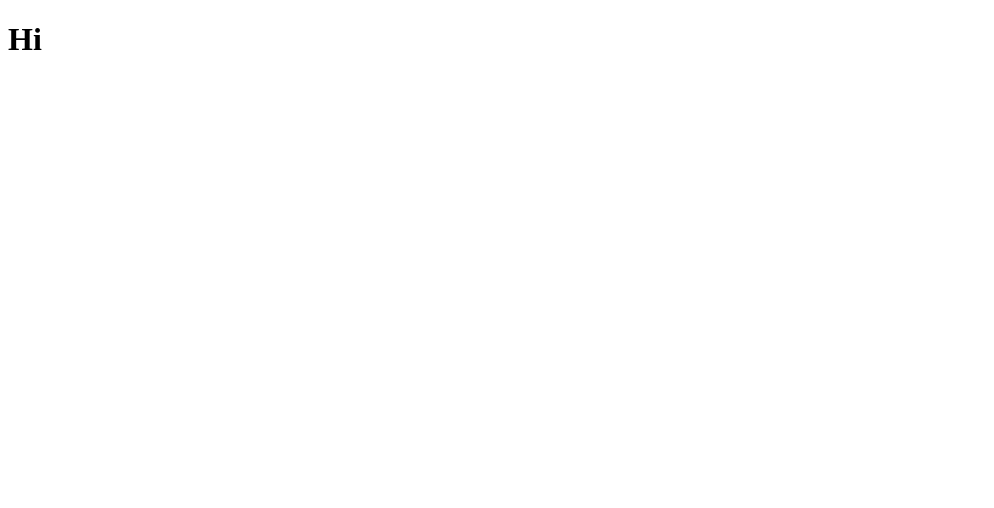
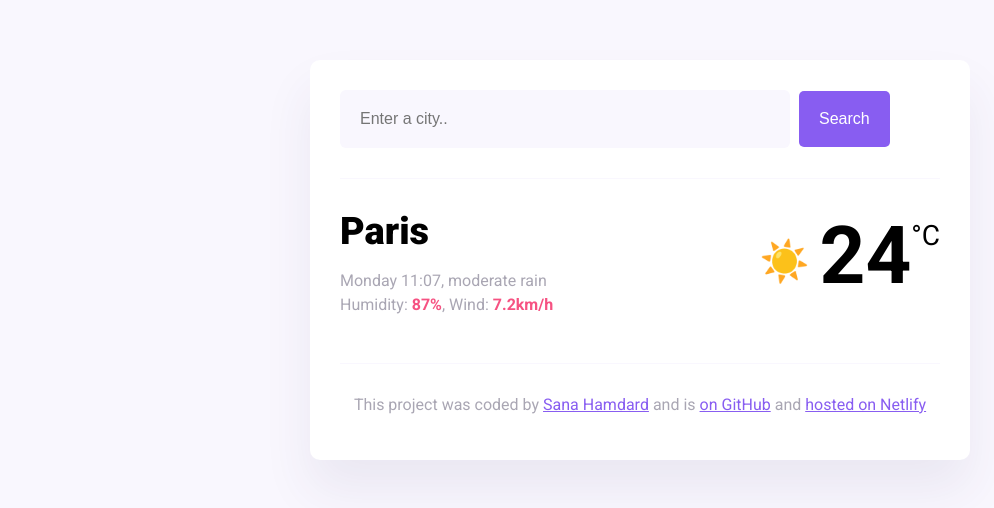
Before and after one commit to SanaHamdard/my-project, a plain HTML site: page index.html in a window 1280 px wide. Shown: the whole page, without its empty margins (0-994 px from the left). Drawn offline with nearby package versions, Linux system fonts and the light colour scheme.

Commit message:
Add files via upload
This is my First Project

```diff
--- a/index.html
+++ b/index.html
@@ -1,11 +1,207 @@
 <!DOCTYPE html>
 <html lang="en">
+
 <head>
-    <meta charset="UTF-8">
-    <meta name="viewport" content="width=device-width, initial-scale=1.0">
-    <title>Hosting</title>
+    <meta charset="UTF-8" />
+    <meta name="viewport" content="width=device-width, initial-scale=1.0" />
+    <link rel="preconnect" href="https://fonts.googleapis.com" />
+    <link rel="preconnect" href="https://fonts.gstatic.com" crossorigin />
+    <link
+        href="https://fonts.googleapis.com/css2?family=Roboto:ital,wght@0,100;0,400;0,500;0,700;0,900;1,100;1,300;1,400;1,500;1,700;1,900&display=swap"
+        rel="stylesheet" />
+    <script src="https://cdn.jsdelivr.net/npm/axios@1.1.2/dist/axios.min.js"></script>
+   <style>
+body {
+  background: #f9f7fe;
+  font-family: "Roboto", sans-serif;
+}
+
+a {
+  color: #885df1;
+}
+
+.weather-app {
+  background: white;
+  max-width: 600px;
+  margin: 60px auto;
+  padding: 30px;
+  border-radius: 10px;
+  box-shadow: 0 30px 50px rgba(65, 50, 100, 0.08);
+}
+
+header {
+  border-bottom: 1px solid #f9f7fe;
+  padding-bottom: 30px;
+}
+
+.search-input {
+  background-color: #f9f7fe;
+  border: none;
+  color: rgba(39, 33, 66, 0.4);
+  font-size: 16px;
+  padding: 20px;
+  width: 75%;
+  border-radius: 6px;
+}
+
+.search-button {
+  margin-left: 5px;
+  font-size: 16px;
+  background-color: #885df1;
+  color: white;
+  border: none;
+  padding: 20px;
+  line-height: 1;
+  border-radius: 5px;
+}
+
+main {
+  padding: 30px 0;
+}
+
+.current-temperature {
+  font-size: 48px;
+}
+
+.current-weather {
+  display: flex;
+  justify-content: space-between;
+}
+
+.current-city {
+  font-size: 38px;
+  font-weight: 900;
+  margin: 0;
+}
+.current-details {
+  color: rgba(39, 33, 66, 0.4);
+  font-size: 16px;
+  font-weight: 400;
+  line-height: 24px;
+}
+
+.current-details strong {
+  color: #f65282;
+}
+
+.current-temperature-icon {
+  position: relative;
+  top: -8px;
+  font-size: 40px;
+  margin-right: 10px;
+}
+
+.current-temperature-value {
+  font-size: 80px;
+  font-weight: bold;
+}
+
+.current-temperature-unit {
+  font-size: 28px;
+  position: relative;
+  top: -38px;
+}
+
+footer {
+  border-top: 1px solid #f9f7fe;
+  text-align: center;
+  padding-top: 15px;
+
+  color: rgba(39, 33, 66, 0.4);
+}
+
+   </style>
+    <title>My weather application</title>
 </head>
+
 <body>
-    <h1>Hi </h1>
+    <div class="weather-app">
+        <header>
+            <form id="search-form">
+                <input type="search" placeholder="Enter a city.." required class="search-input" id="search-input" />
+                <input type="submit" value="Search" class="search-button" />
+            </form>
+        </header>
+        <main>
+            <div class="current-weather">
+                <div>
+                    <h1 class="current-city" id="current-city">Paris</h1>
+                    <p class="current-details">
+                        <span id="current-date"></span>, moderate rain <br />
+                        Humidity: <strong>87%</strong>, Wind: <strong>7.2km/h</strong>
+                    </p>
+                </div>
+                <div class="current-temperature">
+                    <span class="current-temperature-icon">☀️</span><span class="current-temperature-value"
+                        id="current-temperature">24</span><span class="current-temperature-unit">°C</span>
+                </div>
+            </div>
+        </main>
+        <footer>
+            <p>
+                This project was coded by
+                <a href="#" target="_blank">Sana Hamdard</a> and is
+                <a href="#" target="_blank"> on GitHub</a> and
+                <a href="#" target="_blank">hosted on Netlify</a>
+            </p>
+        </footer>
+    </div>
 </body>
+<script>
+    function displayTemperature(response) {
+        let temperatureElement = document.querySelector("#current-temperature");
+        let temperature = Math.round(response.data.temperature.current);
+        let cityElement = document.querySelector("#current-city");
+        cityElement.innerHTML = response.data.city;
+        temperatureElement.innerHTML = temperature;
+    }
+
+    function search(event) {
+        event.preventDefault();
+        let searchInputElement = document.querySelector("#search-input");
+        let city = searchInputElement.value;
+
+        let apiKey = "b2a5adcct04b33178913oc335f405433";
+        let apiUrl = `https://api.shecodes.io/weather/v1/current?query=${city}&key=${apiKey}&units=metric`;
+
+        axios.get(apiUrl).then(displayTemperature);
+    }
+
+    function formatDate(date) {
+        let minutes = date.getMinutes();
+        let hours = date.getHours();
+        let day = date.getDay();
+
+        if (minutes < 10) {
+            minutes = `0${minutes}`;
+        }
+
+        if (hours < 10) {
+            hours = `0${hours}`;
+        }
+
+        let days = [
+            "Sunday",
+            "Monday",
+            "Tuesday",
+            "Wednesday",
+            "Thursday",
+            "Friday",
+            "Saturday"
+        ];
+
+        let formattedDay = days[day];
+        return `${formattedDay} ${hours}:${minutes}`;
+    }
+
+    let searchForm = document.querySelector("#search-form");
+    searchForm.addEventListener("submit", search);
+
+    let currentDateELement = document.querySelector("#current-date");
+    let currentDate = new Date();
+
+    currentDateELement.innerHTML = formatDate(currentDate);
+
+</script>
+
 </html>
```
